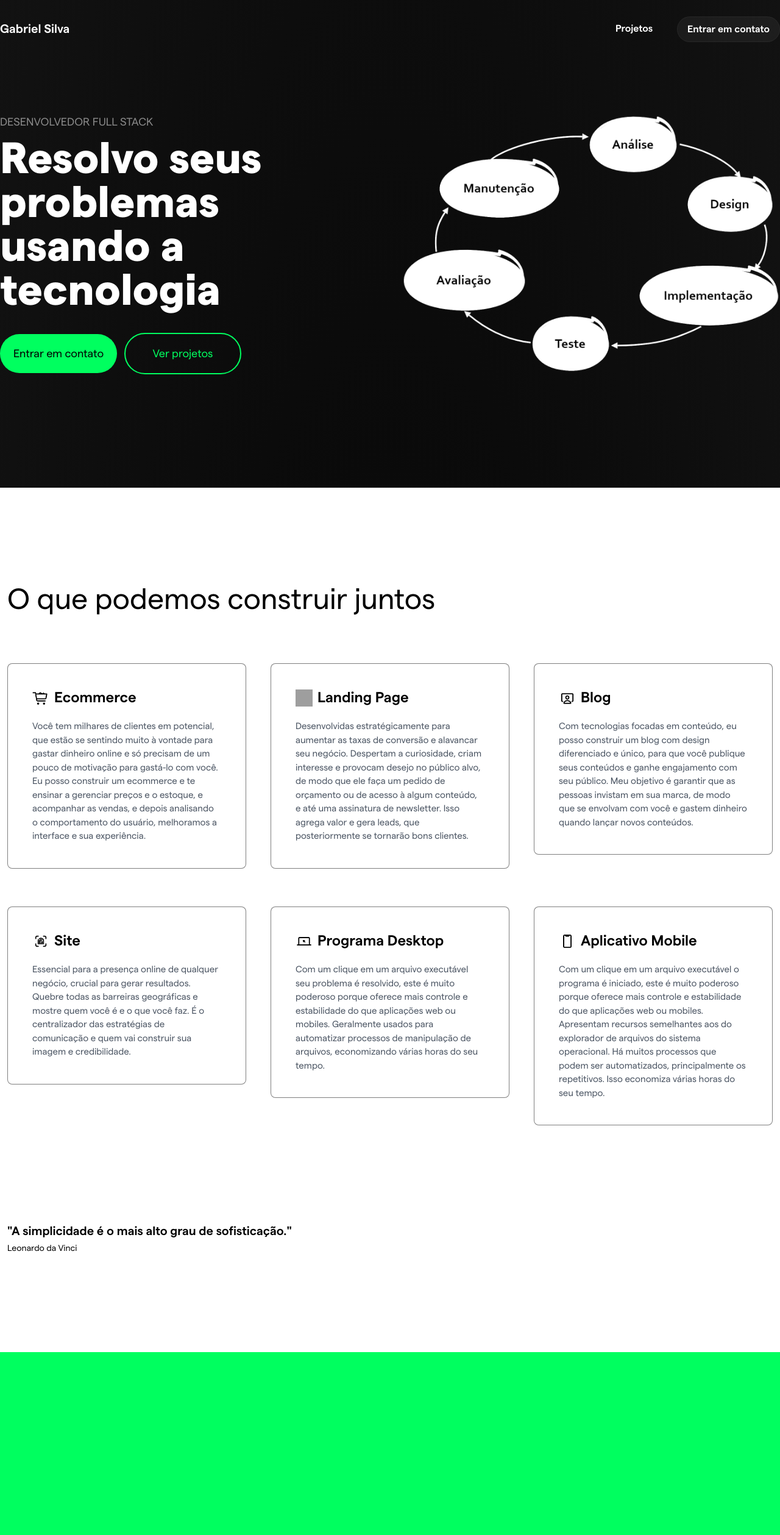
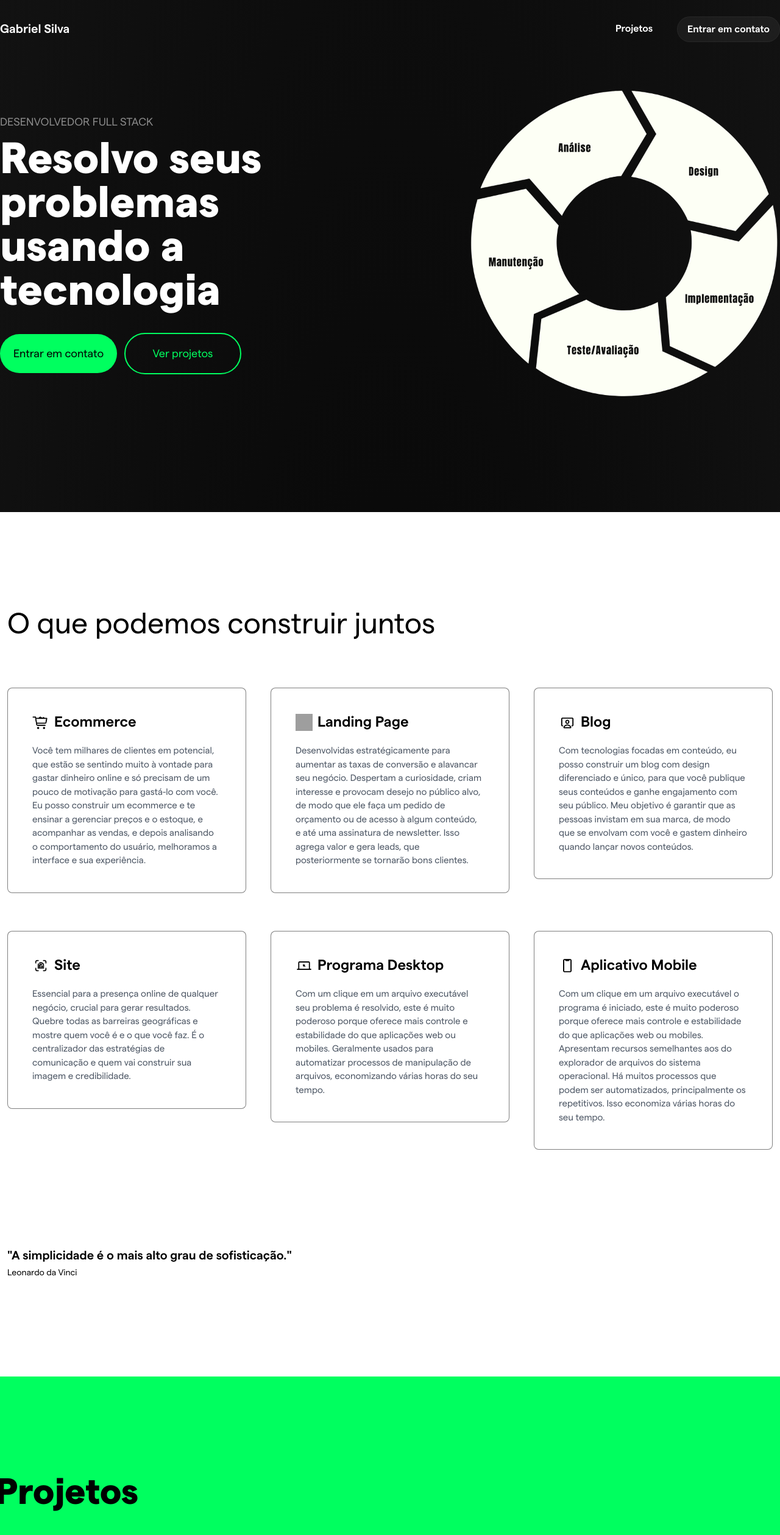
Before and after one commit to gabrrielsilva/gabrielsilvadev.com, an Astro site: page / in a window 1280 px wide. Shown: the top 2518 px of the page at 61% size. Built offline with nearby package versions, Linux system fonts and the light colour scheme; Astro itself is replaced by a stand-in of ours; grey boxes are pictures that could not be loaded.

Commit message:
feat: process image in presentation

```diff
--- a/src/components/Contact.astro
+++ b/src/components/Contact.astro
@@ -73,7 +73,7 @@ const contacts = [
       </div>
     </section>
     <section class="grid w-full gap-10 place-items-start md:place-items-end">
-      <div class="w-full p-2 overflow-hidden rounded-lg md:w-auto md:h-80 bg-white/30">
+      <div class="w-full p-2 overflow-hidden rounded-lg md:w-auto md:h-80 bg-white/50">
         <img class="object-contain w-full h-full rounded-md saturate-150" src="images/gabriel.jpg" alt="">
       </div>
       <div class="text-start md:text-end">
--- a/src/components/Presentation.astro
+++ b/src/components/Presentation.astro
@@ -1,4 +1,4 @@
-<div class="grid w-full max-w-7xl h-full min-h-screen px-3 gap-20 sm:gap-10 pt-[8rem] md:pt-0 md:h-screen md:grid-cols-2 xl:p-0">
+<div class="grid w-full max-w-7xl h-full min-h-screen px-3 gap-14 sm:gap-10 pt-[8rem] md:pt-0 md:h-screen md:grid-cols-2 xl:p-0 mb-10">
   <section class="flex flex-col justify-center gap-3">
     <small class="text-sm uppercase md:text-lg text-white/50 font-matterRegular whitespace-nowrap">Desenvolvedor Full Stack</small>
     <h1 class="text-5xl text-white sm:text-7xl font-matterHeavy">Resolvo seus problemas usando a tecnologia</h1>
@@ -7,7 +7,7 @@
       <button class="w-36 md:w-48 px-5 py-4 md:py-6 text-[1.125rem] leading-4 text-brand duration-500 bg-transparent border-2 border-brand rounded-full font-matterRegular hover:bg-white/80 hover:border-white/10 hover:text-black">Ver projetos</button>
     </div>
   </section>
-  <section class="relative flex items-center justify-center">
-    <img class="select-none" src="/images/lifecycle.png" alt="">
+  <section class="relative flex items-center justify-center md:justify-end">
+    <img class="select-none mix-blend-lighten max-w-lg w-full" src="/images/process.png" alt="">
   </section>
 </div>
--- a/src/components/Projects.astro
+++ b/src/components/Projects.astro
@@ -1 +1,7 @@
-<div class="w-full h-screen bg-brand"></div>
+<div class="w-full h-screen bg-brand flex justify-center">
+  <div class="w-full max-w-7xl px-3 md:px-0">
+    <section class="py-40">
+      <h1 class="mb-20 -ml-2 text-4xl text-black md:mb-10 md:text-6xl font-matterHeavy">Projetos</h1>
+    </section>
+  </div>
+</div>
```
Also changed, not shown: public/images/lifecycle.png (deleted), public/images/process.png (added).
